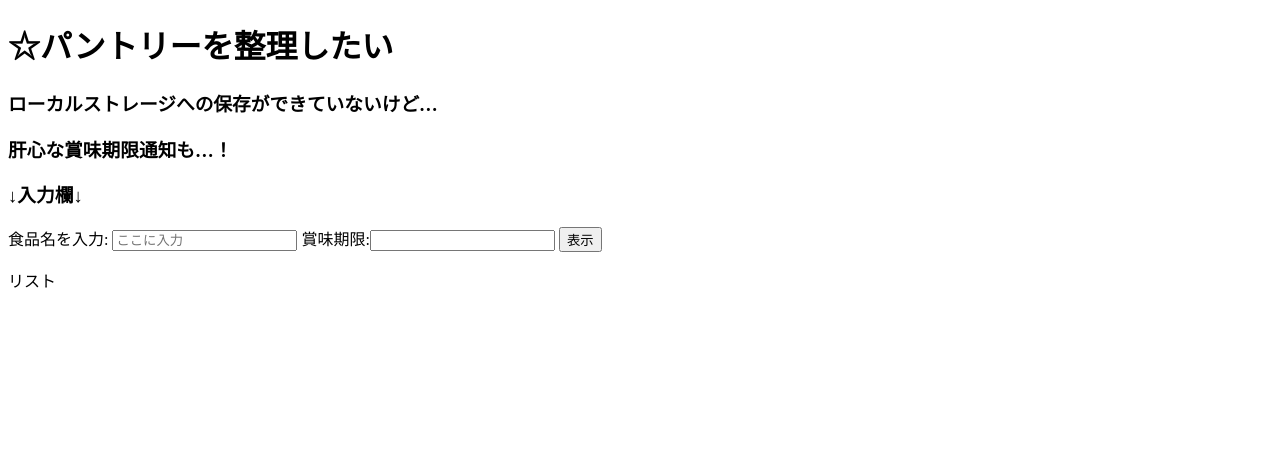
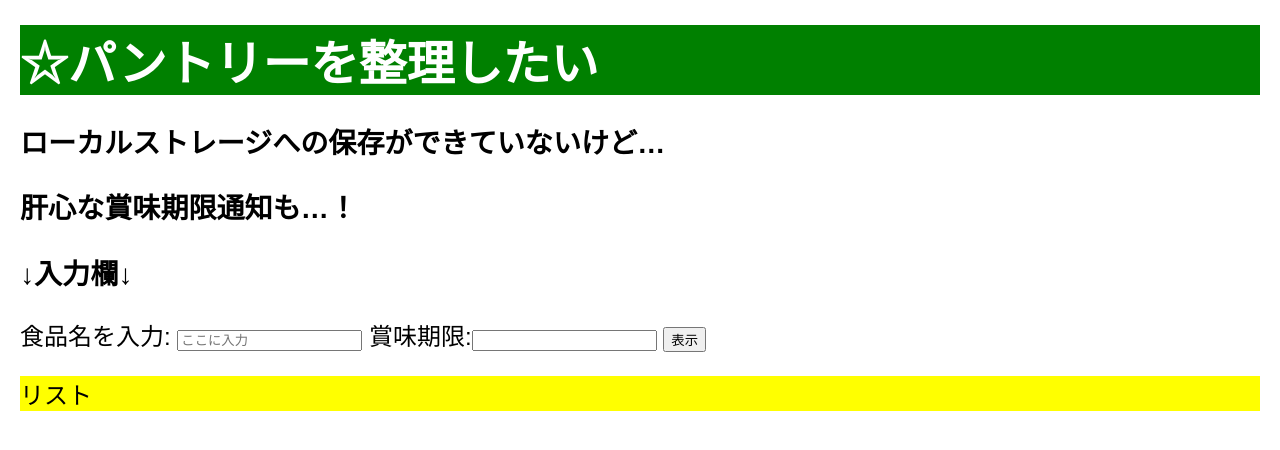
Before and after one commit to Takayuki-Kashiwagi2024/takayuki_kashiwagi.fnd32, a plain HTML site: page index.html in a window 1280 px wide. Drawn offline with nearby package versions, Linux system fonts and the light colour scheme.

Commit message:
Update index.html

```diff
--- a/index.html
+++ b/index.html
@@ -5,7 +5,7 @@
       <meta name="viewport" content="width=device-width, initial-scale=1.0">
       <title>パントリーの中の食品を管理しよう</title>
       <!-- headタグ内などで読込 -->
-      <link rel="stylesheet" type="text/css" href="styles.css" />
+      <link rel="stylesheet" type="text/css" href="style.css" />
       <link rel="stylesheet" href="https://cdn.jsdelivr.net/npm/flatpickr/dist/flatpickr.min.css">
    </head>
 
```
